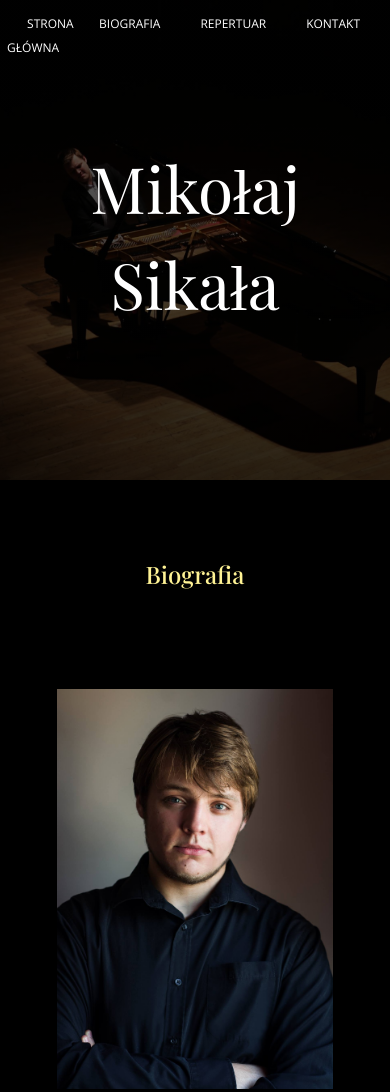
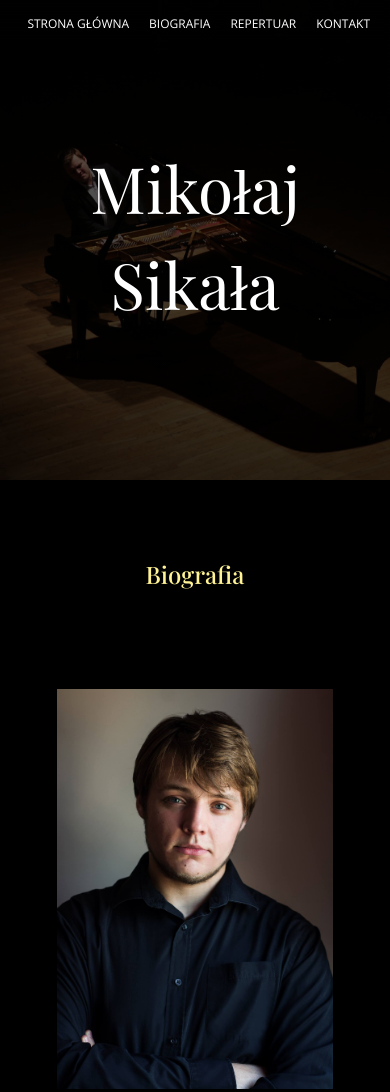
Before and after one commit to MartaPoti/Mikolaj_project, a plain HTML site: page index.html in a window 390 px wide. Shown: the top 1092 px of the page. Drawn offline with nearby package versions, Linux system fonts and the light colour scheme.

Commit message:
Update styles.css

```diff
--- a/src/styles.css
+++ b/src/styles.css
@@ -296,7 +296,7 @@ nav .logo{
 
 
             nav ul li a{
-                padding: 15px 20px;
+                padding: 15px 10px;
                 font-size: 12px;
 
                 line-height: 12px;
```
